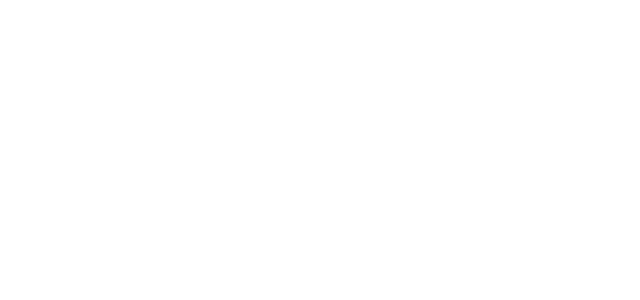
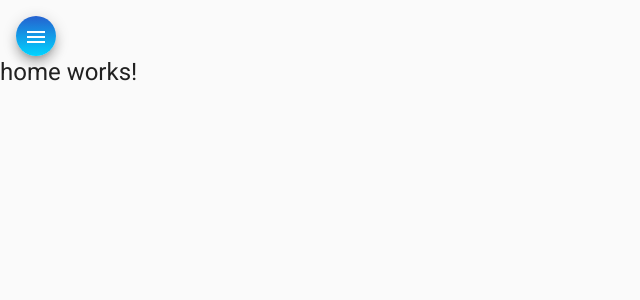
Before and after one commit to ivanfsilva/helpdesk, an Angular app in the folder frontend/: page /home in a window 1280 px wide. Before the commit this address led to /. Shown: the top 300 px of the page, without its empty margins (0-640 px from the left). Built offline with nearby package versions, Linux system fonts and the light colour scheme.

Commit message:
route to HOME component

```diff
--- a/frontend/src/app/app-routing.module.ts
+++ b/frontend/src/app/app-routing.module.ts
@@ -1,10 +1,13 @@
 import { NgModule } from '@angular/core';
 import { RouterModule, Routes } from '@angular/router';
 import { NavComponent } from "./components/nav/nav.component";
+import {HomeComponent} from "./components/home/home.component";
 
 const routes: Routes = [
   {
-    path: '', component: NavComponent
+    path: '', component: NavComponent, children: [
+      {path: 'home', component: HomeComponent}
+    ]
   }
 ];
 
--- a/frontend/src/app/components/home/home.component.html
+++ b/frontend/src/app/components/home/home.component.html
@@ -1 +1 @@
-<p>home works!</p>
+<h1>home works!</h1>
--- a/frontend/src/app/components/nav/nav.component.html
+++ b/frontend/src/app/components/nav/nav.component.html
@@ -29,6 +29,7 @@
     <button class="menu mat-elevation-z8" (click)="drawer.toggle()" mat-icon-button>
       <mat-icon>menu</mat-icon>
     </button>
+    <router-outlet></router-outlet>
   </div>
 
 </mat-drawer-container>
--- a/frontend/src/app/components/nav/nav.component.ts
+++ b/frontend/src/app/components/nav/nav.component.ts
@@ -1,4 +1,5 @@
 import { Component, OnInit } from '@angular/core';
+import {Router} from "@angular/router";
 
 @Component({
   selector: 'app-nav',
@@ -7,9 +8,10 @@
 })
 export class NavComponent implements OnInit {
 
-  constructor() { }
+  constructor( private router: Router ) { }
 
   ngOnInit(): void {
+    this.router.navigate(['home']);
   }
 
 }
```
